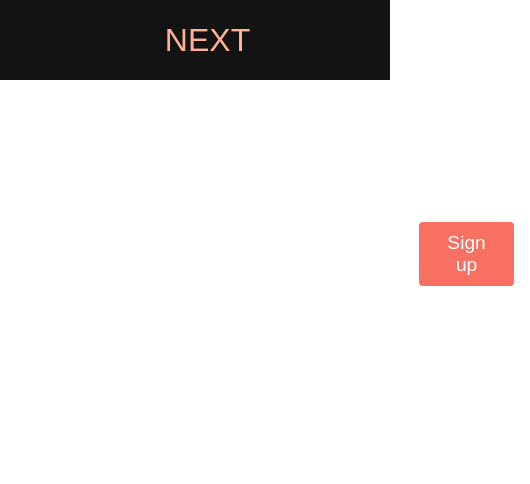
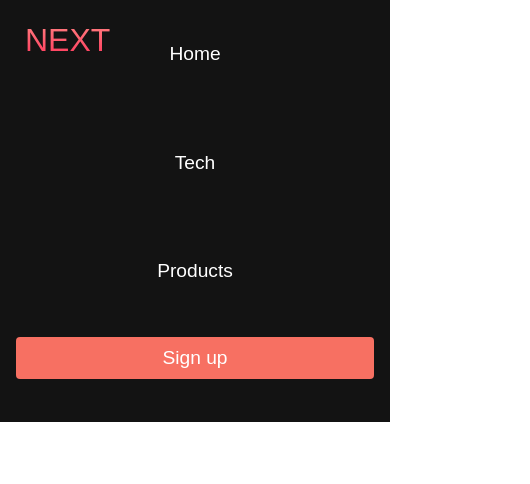
Before and after one commit to blank27/Project-number-1, a plain HTML site: page index.html in a window 390 px wide. Shown: the whole page, 530 px wide, since content can reach past the window. Drawn offline with Linux system fonts and the light colour scheme.

Commit message:
commit .vscode/launch.json commit index.html commit styles.css

```diff
--- a/index.html
+++ b/index.html
@@ -8,7 +8,7 @@
 </head>
 <body>
     <nav class="navbar">
-        <div class="navbar-container">
+        <div class="navbar__container">
             <a href="/" id="navbar__logo">NEXT</a>
             <div class="navbar__toggle" id="mobile-menu">
                 <span class="bar"></span>
--- a/styles.css
+++ b/styles.css
@@ -31,7 +31,7 @@
 
 #navbar__logo {
     background-color: #ff8177;
-    background-image: linear-gradient(to top, #ff0844 0%, #ffb199 0%);
+    background-image: linear-gradient(to top, #ff0844 0%, #ffb199 100%);
     background-size: 100%;
     -webkit-background-clip: text;
     -moz-background-clip: text;
@@ -55,7 +55,7 @@
     text-align: center;
 }
 
-.navbar__items {
+.navbar__item {
     height: 80px;
 }
 
@@ -112,10 +112,9 @@
         max-width: 1300px;
         padding: 0;
     }
-}
 
     .navbar__menu {
-    display: flex;
+        display: grid;
         grid-template-columns: auto;
         margin: 0;
         width: 100%;
@@ -125,6 +124,7 @@
         transition: all 0.5s ease;
         height: 50vh;
         z-index: -1;
+        background: #131313;
     }
 
     .navbar__menu.active {
@@ -141,7 +141,6 @@
         padding-left: 25px;
     }
 
-
     .navbar__toggle .bar {
         width: 25px;
         height: 3px;
@@ -149,7 +148,7 @@
         transition: all 0.3s ease-in-out;
     }
 
-.navbar__items {
+    .navbar__item {
         text-align: center;
         padding: 2rem;
         width: 100%;
@@ -171,3 +170,4 @@
         display: flex;
         justify-content: center;
     }
+}
```
Lines whose indentation alone changed are shown as unchanged.
